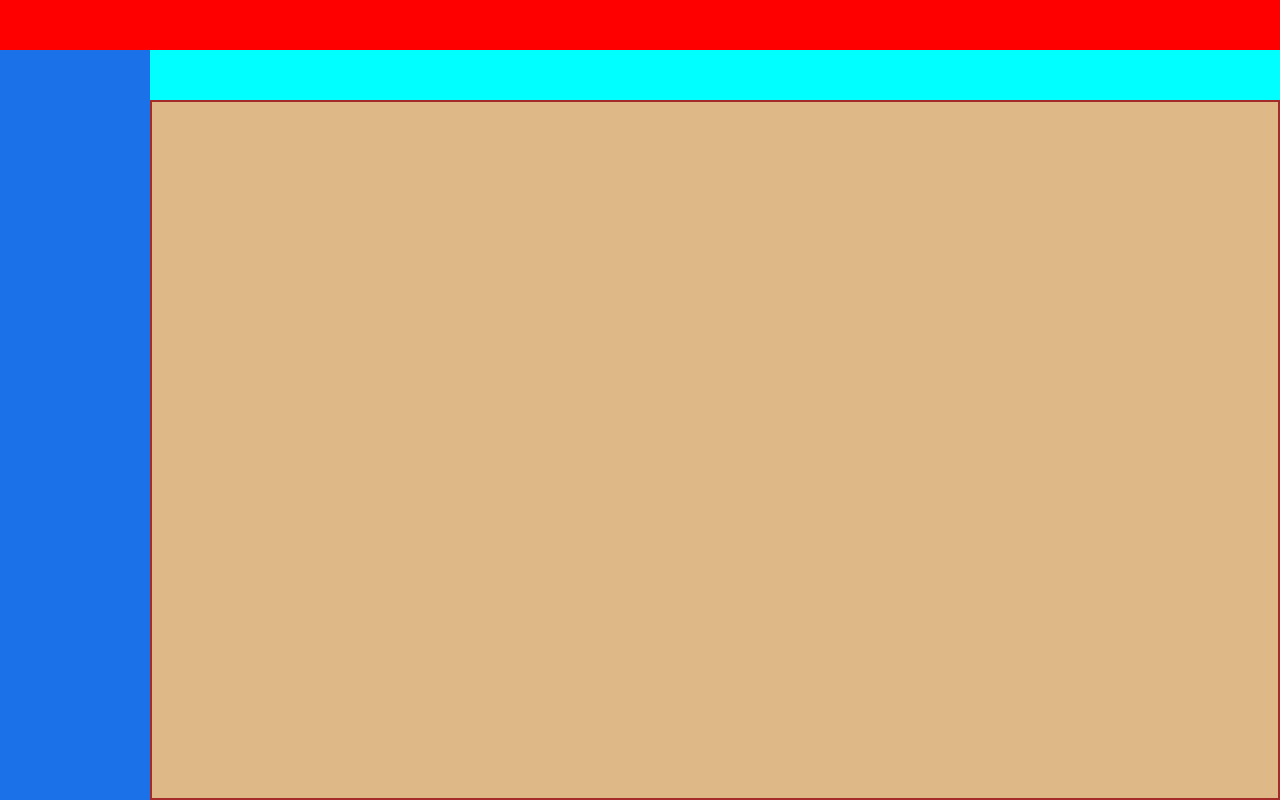
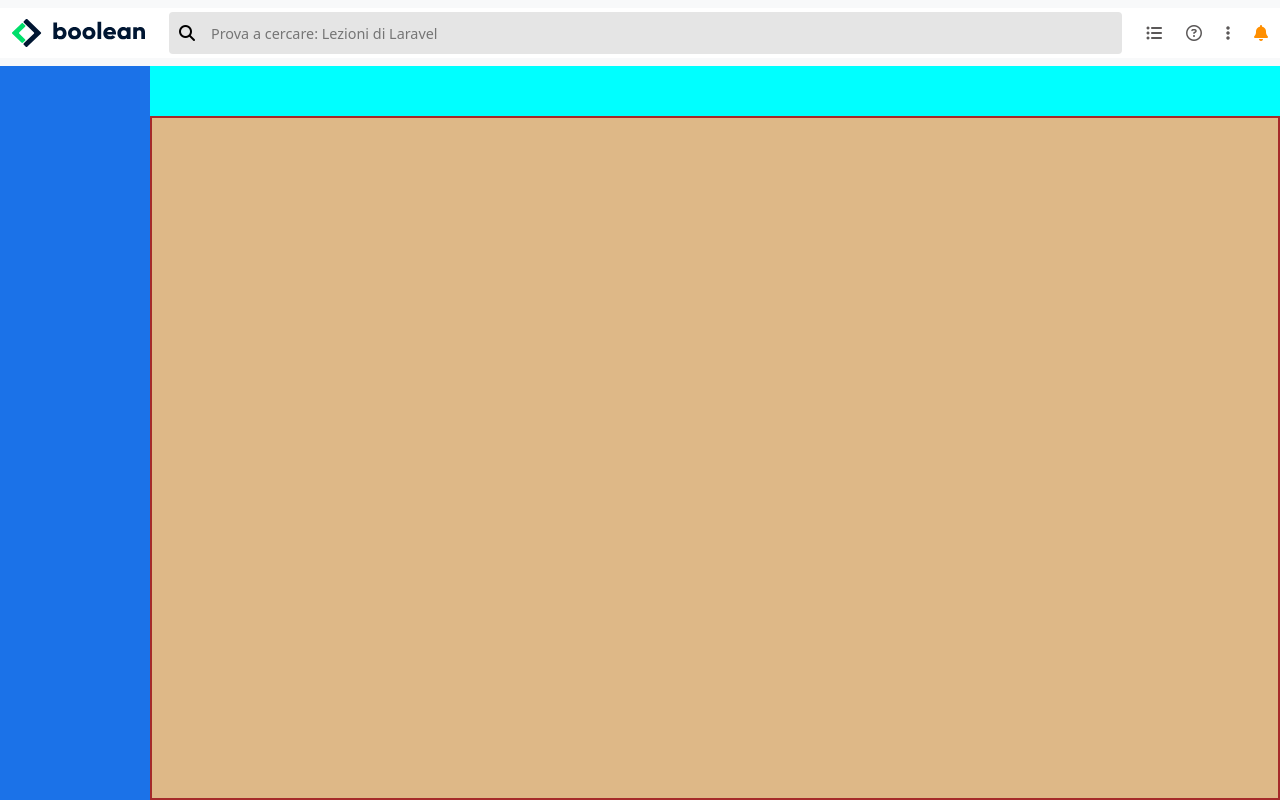
Before and after one commit to Michele-S2001/html-css-bootstrap-dashboard, a plain HTML site: page index.html in a window 1280 px wide. Drawn offline with nearby package versions, Linux system fonts and the light colour scheme.

Commit message:
Feat: Aside bar

```diff
--- a/css/style.css
+++ b/css/style.css
@@ -5,7 +5,63 @@
     --white: #FFFFFF;
     --grey: #E5E5E5;
     --light-grey: #F8F9FA;
+    --dark-grey: #5B5858;
     --salmon: #F26551;
+    --gold: #FF8F00;
+}
+
+/* BG CUSTOM */
+.bg_light-grey {
+    background-color: var(--light-grey);
+}
+
+.bg_white {
+    background-color: var(--white);
+}
+
+.text-dark-grey {
+    color: var(--dark-grey);
+}
+
+.bell {
+    color: var(--gold);
+}
+
+/* RESET RULES */
+ul,
+ol {
+    list-style: none;
+    padding-left: 0;
+}
+
+button {
+    background: none;
+    border: none;
+}
+
+a {
+    color: currentColor;
+    text-decoration: none;
+}
+
+input[type="search"] {
+    border: none;
+    background: none;
+}
+
+input[type="search"]:focus {
+    outline: none;
+}
+
+::placeholder {
+    font-size: 0.9rem;
+    font-weight: 500;
+}
+
+
+/* UTILITY CLASSES */
+figure > img {
+    width: 100%;
 }
 
 /* APP CUSTOM PROPERTIES */
@@ -18,6 +74,20 @@
     width: 50px;
 }
 
+/* TOOLBAR */
+.toolbar .mobile-logo {
+    height: 33px;
+    aspect-ratio: 1 / 1;
+}
+
+.toolbar .search-bar {
+    background-color: var(--grey);
+}
+
+.toolbar .toolbar__cta-tools .cta-tool:not(.bell) {
+    display: none;
+}
+
 
 
 
@@ -25,6 +95,10 @@
 @media screen and (min-width: 768px) {
     .master .navigation {
         width: 150px;
+    }
+
+    .toolbar .toolbar__cta-tools .cta-tool:not(.bell) {
+        display: block;
     }
 }
 
@@ -37,11 +111,10 @@
 /* .debug .toolbar {
     border: 3px solid black;
 } */
-
+/*
 .debug .toolbar {
     min-height: 50px;
-    background: red;
-}
+} */
 
 .debug .navigation {
     background-color: #1B72E8;
@@ -59,3 +132,7 @@
 .debug .working-area {
     border: 2px solid brown;
 }
+
+/* .debug .toolbar ul > li {
+    border: 2px solid black;
+} */
--- a/index.html
+++ b/index.html
@@ -15,7 +15,46 @@
     <div id="app" class="d-flex flex-column">
 
         <!-- toolbar  -->
-        <aside class="toolbar"></aside>
+        <aside class="toolbar bg_light-grey py-2">
+            <ul class="container-fluid bg_white mb-0 py-1 d-flex align-items-center gap-4">
+                <li>
+                    <figure class="mb-0">
+                        <img class="xl-logo d-none d-md-block" src="./img/logo.svg" alt=". . .">
+                        <img class="mobile-logo d-md-none" src="./img/mobile-logo.png" alt=". . .">
+                    </figure>
+                </li>
+                <li class="flex-grow-1">
+                    <form class="search-bar px-1 py-2 d-flex align-items-center gap-2 rounded-1">
+                        <button><i class="fa-solid fa-magnifying-glass fs-6"></i></button>
+                        <input class="w-100" type="search" placeholder="Prova a cercare: Lezioni di Laravel">
+                    </form>
+                </li>
+                <li>
+                    <ul class="toolbar__cta-tools text-dark-grey d-flex gap-4 ">
+                        <li class="cta-tool">
+                            <a href="#">
+                                <i class="fa-solid fa-list-ul"></i>
+                            </a>
+                        </li>
+                        <li class="cta-tool">
+                            <a href="#">
+                                <i class="fa-regular fa-circle-question"></i>
+                            </a>
+                        </li>
+                        <li class="cta-tool">
+                            <a href="#">
+                                <i class="fa-solid fa-ellipsis-vertical"></i>
+                            </a>
+                        </li>
+                        <li class="cta-tool bell">
+                            <a href="#">
+                                <i class="fa-solid fa-bell"></i>
+                            </a>
+                        </li>
+                    </ul>
+                </li>
+            </ul>
+        </aside>
         <!-- ending toolbar -->
 
         <!-- master content -->
```
